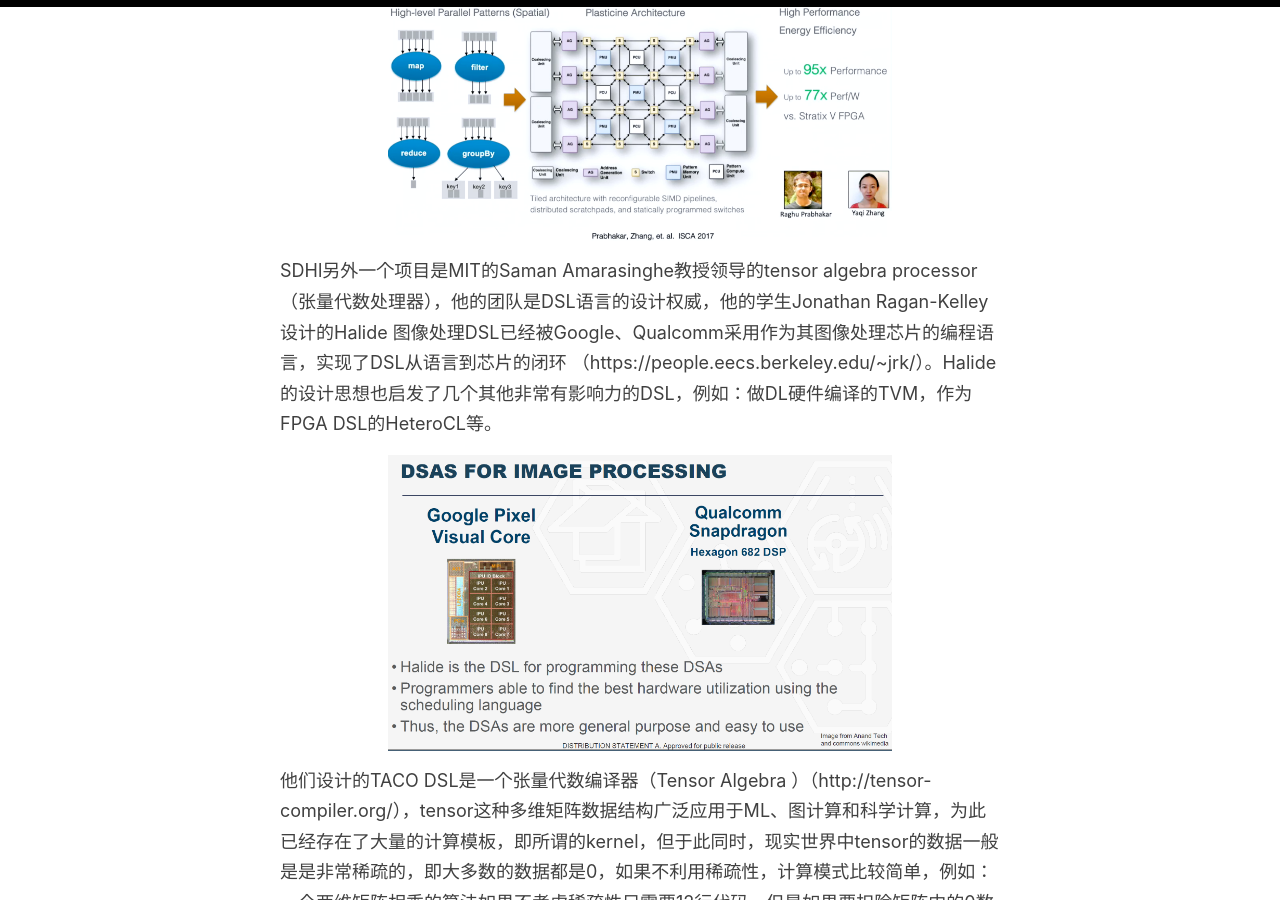
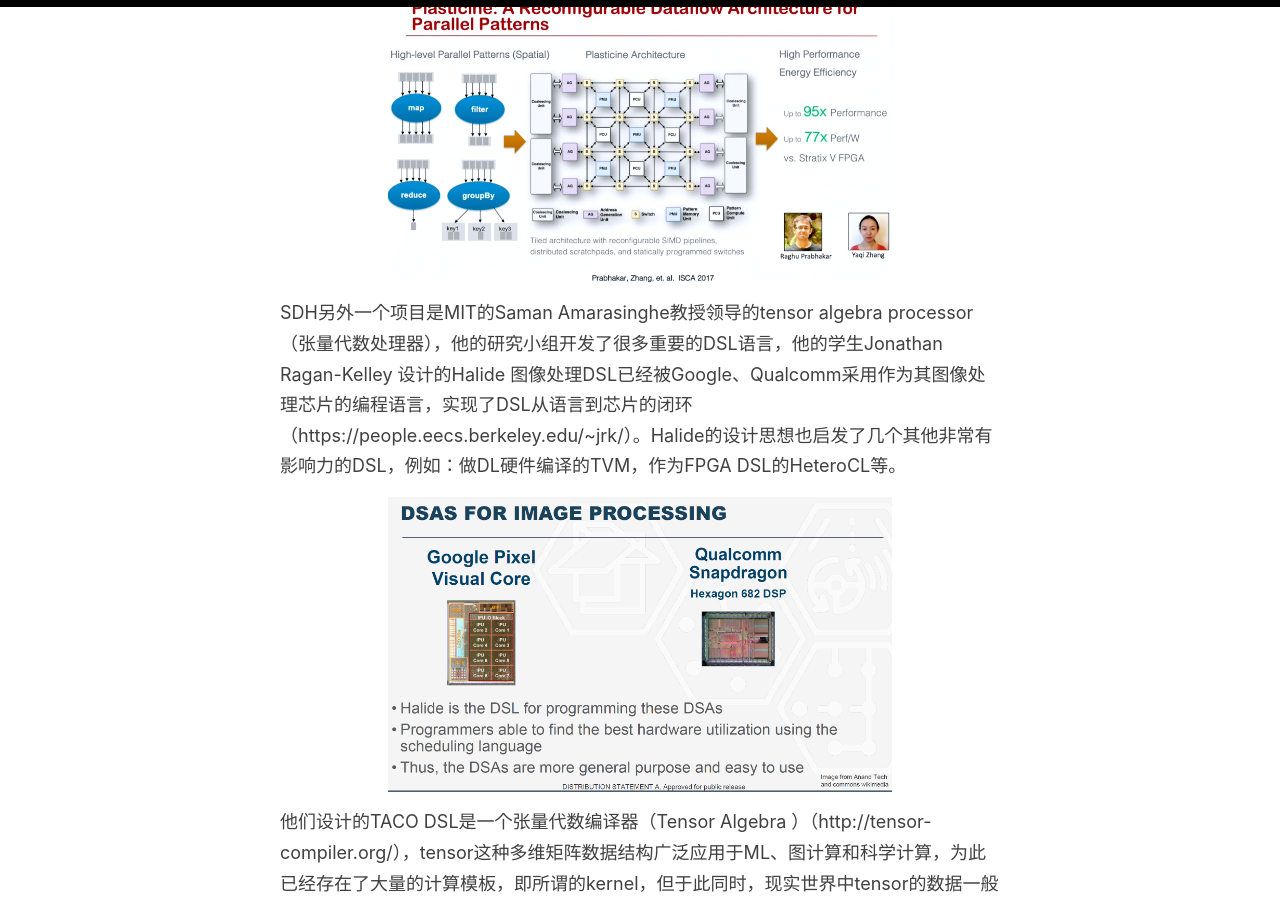
Before and after one commit to sbagga/mistyminds, a Jekyll site: the page built from _posts/2020-6-28-从ERI看半导体产业下一个10年的发展趋势.md, in a window 1280 px wide and 900 px high, scrolled down 6727 px. Built offline with Jekyll 4.4.1, drawn with Linux system fonts in a browser that asks for light colours; part of the change alters nothing that is shown; some of the changed text lies outside the part shown.

Commit message:
Update 2020-6-28-从ERI看半导体产业下一个10年的发展趋势.md

```diff
--- a/_posts/2020-6-28-从ERI看半导体产业下一个10年的发展趋势.md
+++ b/_posts/2020-6-28-从ERI看半导体产业下一个10年的发展趋势.md
@@ -39,7 +39,7 @@ IBS进一步指出，使用5nm的客户将需要支出5亿美金来开发制程
 DARPA ERI 提出的这些挑战具有风向标的意义，尤其考虑到ERI项目提出的的背景，因为7nm 以上的先进制程首先满足的是民用市场，而且门槛奇高，先进制程的芯片设计价格已经不是军事应用可以承担的，先进制程的工厂集中在越来越少的厂家，而且都不在美国国内，随着芯片的软件和硬件日益复杂，供应链的全球化，如何能够保证在民用的半导体foundry制造安全可信的芯片。结合前面对半导体产业界在DUV和EUV工艺上的分野，业界大多数客户面临的挑战和DARPA ERI 有类似的地方，即当先进制程不可追求的时候，是否还有其他手段能够大幅度降低芯片设计和开发成本，大幅度提升性能。EUV产业继续延续工艺缩短是曲高和寡的第一条路线，DARPA ERI目前赞助20个项目可以看作是在现有制程技术基础上演进的第二条路线的一个技术规划，DARPA ERI项目的中最重要的使命可以归结为，如何通过设计方法、设计工具、计算架构和制造技术的的颠覆式变革，大大降低面向领域应用的SoC芯片的开发成本、周期、制造和组装成本，并且达到整个设计和生产流程的安全和可信。同时通过政府和工业界对学校基础研究的大力投入，保障半导体产业人才的供给。ERI和半导体产业对产业未来10年的路标基本达成共识。
 
 
-## 1、	针对domain specific问题的计算机体系架构
+## 1、	针对domain specific问题的计算机体系架构，相比通用处理器1000x的功效提升
 
 为domain specific应用建立一个从DSL到DSA的端到端的方法和工具，降低domain specific应用的开发和应用成本，加快创新速度。典型的领域应用包括图计算、软件定义的无线电，深度学习和ML，特点是支持TOPS的处理速度和相比通用计算100~1000倍以上的计算能效比，这也是当前计算机体系架构的热点应用领域。ERI定义了两个相关的项目，DSSoC（Domain Sepcific System on Chip）和SDH（Software Defined Hardware），DSSoC主要面向edge部署的软件定义的无线电和计算机视觉应用，通用CPU的可编程性很好，软件生态丰富，但是在处理专用场景的计算功效不高，DSP，TPU这类的专用处理器，处理专用场景的性能功效高，但是可编程能力不高。DSSOC希望寻求可编程易用性和专用性能提升之间的平衡，提供端到端的从应用到DSL编程语言到OS和runtime，直DSSoC芯片的全栈技术方案。
 
@@ -67,7 +67,7 @@ SDH项目有斯坦福并行计算实验室的Kunle Olukotun教授，他的研究
 
 ![Plasticine Overview](../images/Plasticine.png)
 
-SDHl另外一个项目是MIT的Saman Amarasinghe教授领导的tensor algebra processor（张量代数处理器），他的团队是DSL语言的设计权威，他的学生Jonathan Ragan-Kelley 设计的Halide 图像处理DSL已经被Google、Qualcomm采用作为其图像处理芯片的编程语言，实现了DSL从语言到芯片的闭环 （https://people.eecs.berkeley.edu/~jrk/）。Halide的设计思想也启发了几个其他非常有影响力的DSL，例如：做DL硬件编译的TVM，作为FPGA DSL的HeteroCL等。
+SDH另外一个项目是MIT的Saman Amarasinghe教授领导的tensor algebra processor（张量代数处理器），他的研究小组开发了很多重要的DSL语言，他的学生Jonathan Ragan-Kelley 设计的Halide 图像处理DSL已经被Google、Qualcomm采用作为其图像处理芯片的编程语言，实现了DSL从语言到芯片的闭环 （https://people.eecs.berkeley.edu/~jrk/）。Halide的设计思想也启发了几个其他非常有影响力的DSL，例如：做DL硬件编译的TVM，作为FPGA DSL的HeteroCL等。
 
 ![Halide DSA](../images/Halide.png)
 
@@ -80,3 +80,11 @@ UIUC和Nvidia团队基于TACO DSL 开发了Extensor加速器
 https://dl.acm.org/doi/10.1145/3352460.3358275
 
 ![extensor Overview](../images/extensor.png)
+
+ERI项目基本涵盖了DSL和DSA领域最好的研究团队，其研究成果都已经开源，基于他们的基础研究，产业已经在跟进做商业化实现，主要应用于AI、图计算等领域。ERI设置的即有通用计算可编程的应用性，又能对domain 问题提升1000倍的计算能效比的目标一旦实现，整个计算产业都会为之改变。
+
+## 2、	基于开源和AI的EDA设计工具和流程，借鉴软件的开发方法设计芯片，24小时无人工干预从代码到芯片实现
+
+
+
+## 3、建立chiplet产业联盟，实现低成本小规模芯片的快速创新，通过使用3D堆叠实现落后工艺对先进工艺的反超
```
